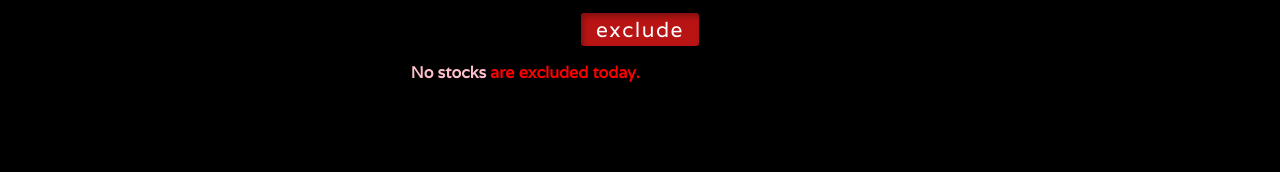
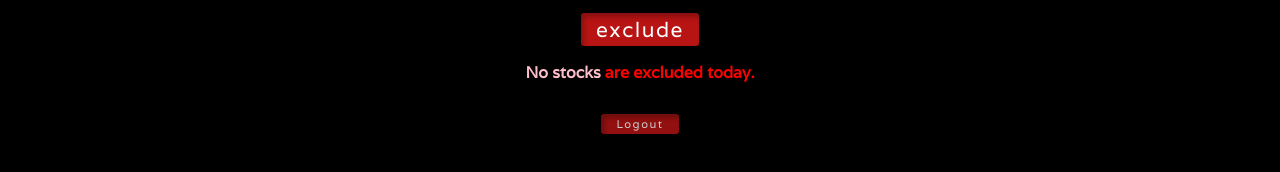
Before and after one commit to anthonyvigz/TheHammer, a React (Create React App) app in the folder the-hammer/: page /algos in a window 1280 px wide. Shown: the part 518-690 px from the top of the page. Built offline with nearby package versions, Linux system fonts and the light colour scheme; no server answers; sample sign-in values are in the browser's storage.

Commit message:
final touches

```diff
--- a/the-hammer/src/Algos.js
+++ b/the-hammer/src/Algos.js
@@ -2,7 +2,7 @@ import React, { useState, useEffect } from "react";
 import axios from "axios";
 import "./styling.scss";
 
-function Algos() {
+function Algos(props) {
   const [list, setList] = useState([]);
   const [dawnData, setDawn] = useState("");
   const [burstData, setBurst] = useState("");
@@ -18,6 +18,7 @@ function Algos() {
     axios
       .get(`https://the-pavilion-hammer.herokuapp.com/data/get`)
       .then((res) => {
+        console.log(res.data);
         const length = res.data.data.length;
         const newlist = res.data.data[length - 1]["watchlist"].split(" ");
         const finalist = [];
@@ -79,6 +80,11 @@ function Algos() {
     event.preventDefault();
 
     setExclude(event.target.value);
+  };
+
+  const logout = () => {
+    window.localStorage.clear();
+    setTimeout(() => props.history.push("/"), 1000);
   };
 
   const sendExclude = (event) => {
@@ -154,6 +160,9 @@ function Algos() {
           excluded today.
         </h3>
       </form>
+      <button id="logout" onClick={logout}>
+        Logout
+      </button>
     </div>
   );
 }
--- a/the-hammer/src/styling.scss
+++ b/the-hammer/src/styling.scss
@@ -148,9 +148,16 @@
     width: 80%;
     font-size: 1em;
     color: red;
+    text-align: center;
 
     span {
       color: pink;
     }
   }
+
+  #logout {
+    background: rgb(184, 20, 20);
+    font-size: 0.7em;
+    opacity: 0.8;
+  }
 }
```
